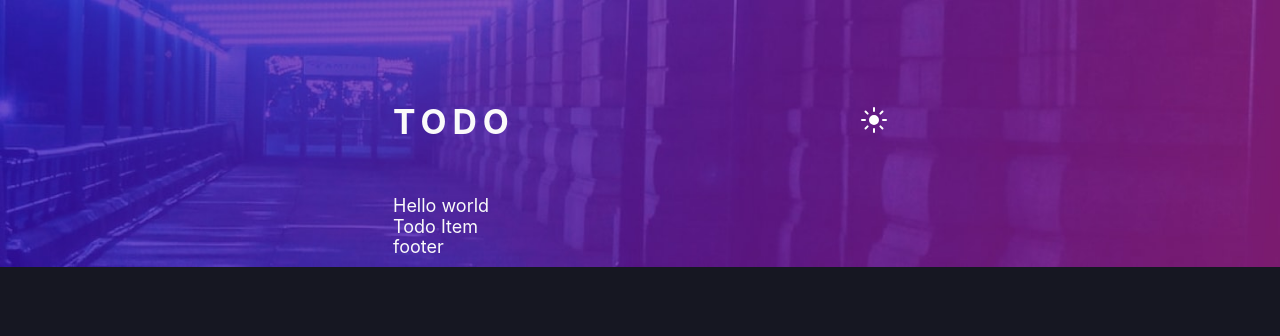
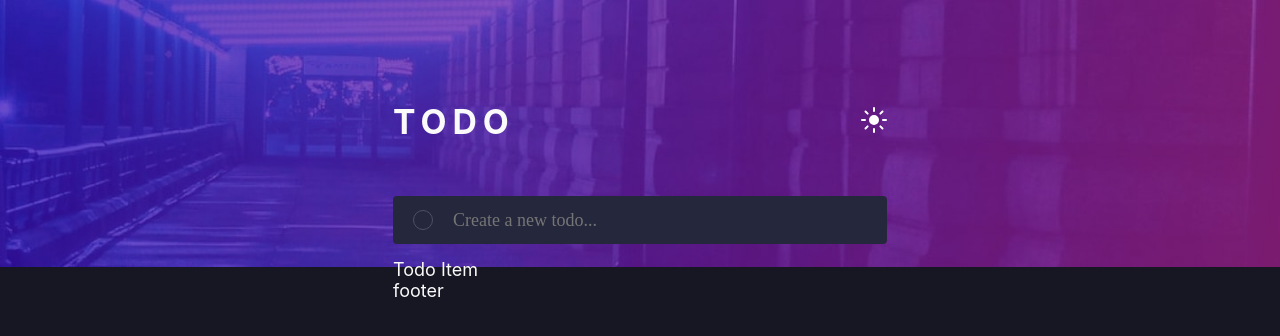
Before and after one commit to ClaytonDewey/dnd-todo-app, a React (Vite) app: page / in a window 1280 px wide. Shown: the top 336 px of the page. Built offline with nearby package versions, Linux system fonts and the light colour scheme.

Commit message:
Import Input component and add submit function

```diff
--- a/src/components/AddToDo.tsx
+++ b/src/components/AddToDo.tsx
@@ -1,3 +1,45 @@
+import { useEffect, useRef, useState } from "react";
+import { useTodo } from "../hooks/useTodos";
+import { Input } from ".";
+
 export const AddToDo = () => {
-  return <div>Hello world</div>;
+  const [input, setInput] = useState<string>('');
+  const inputRef = useRef<HTMLInputElement>(null);
+  const { addTodo } = useTodo();
+
+  useEffect(() => {
+    if (inputRef.current) {
+      inputRef.current.focus();
+    }
+  }, []);
+
+  const handleSubmission = (e: React.FormEvent) => {
+    e.preventDefault();
+    if (input.trim() !== '') {
+      addTodo(input);
+      setInput('');
+    } else {
+      // Error...
+    }
+  }
+
+  return (
+    <div className="todo todo__add">
+      <div className="todo__toggle"></div>
+      <form onSubmit={handleSubmission}>
+        <label htmlFor="todo" className="sr-only">
+          New Todo
+        </label>
+        <Input
+          ref={inputRef}
+          type='text'
+          id='todo'
+          name='todo'
+          placeholder='Create a new todo...'
+          onChange={(e) => setInput(e.target.value)}
+        />
+      </form>
+      <div></div>
+    </div>
+  );
 };
```
